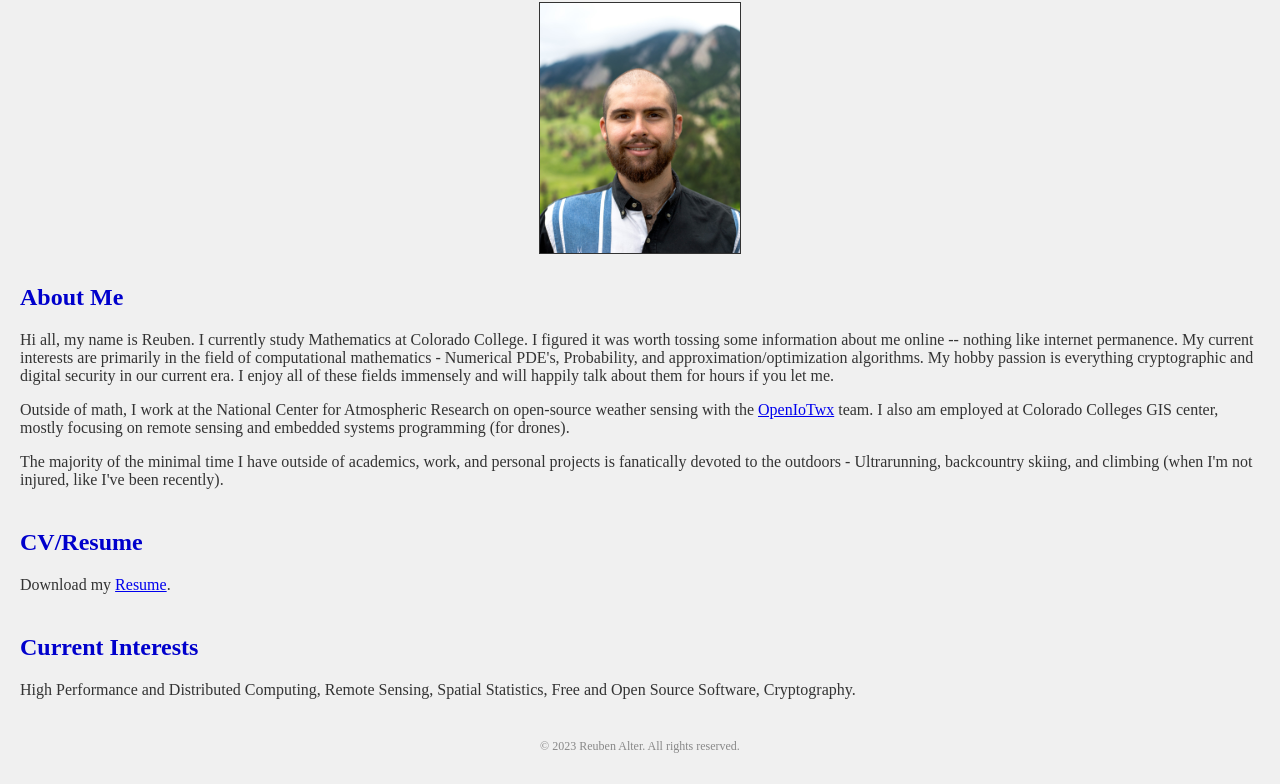
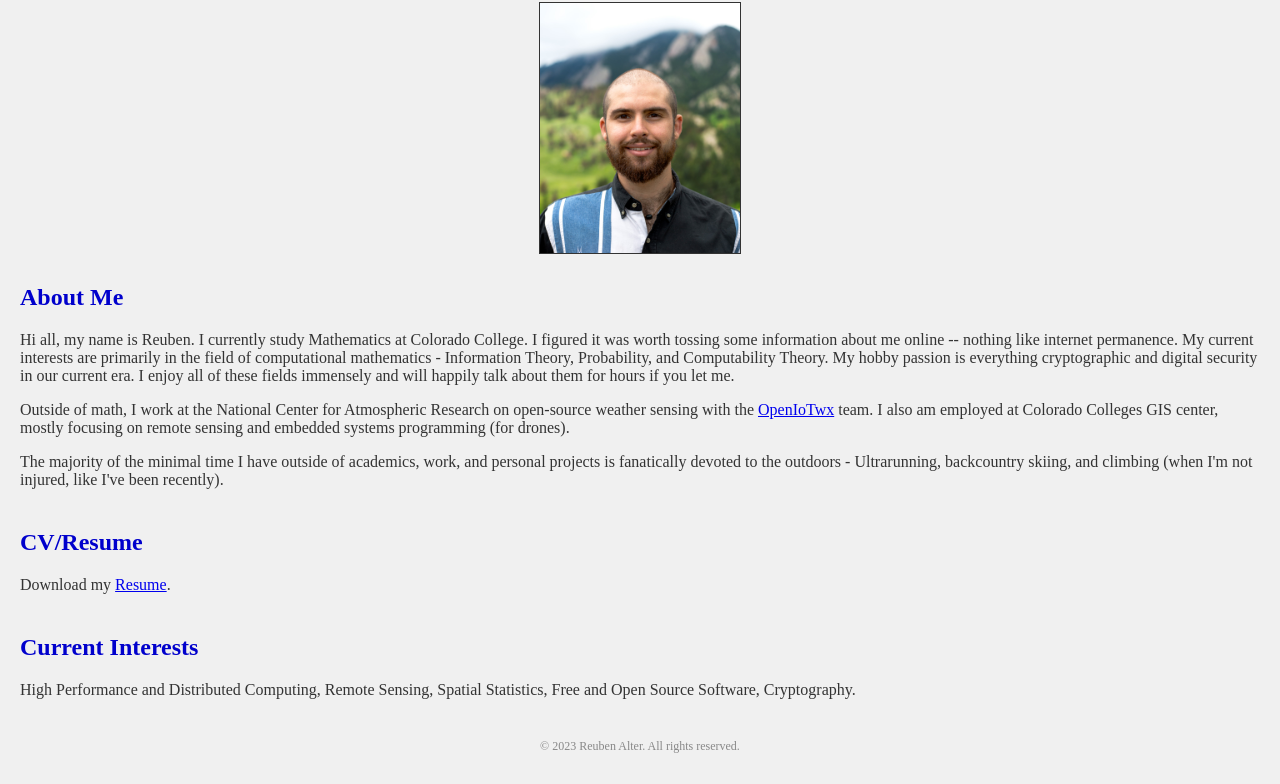
Before and after one commit to ralter/ralter.github.io, a plain HTML site: page index.html in a window 1280 px wide. Shown: the part 145-929 px from the top of the page. Drawn offline with Linux system fonts and the light colour scheme.

Commit message:
Update index.html

```diff
--- a/index.html
+++ b/index.html
@@ -64,7 +64,7 @@
     Hi all, my name is Reuben. I currently study Mathematics at Colorado College.
     I figured it was worth tossing some information about me online -- nothing like internet permanence.
     My current interests are primarily in the field of computational mathematics
-- Numerical PDE's, Probability, and approximation/optimization algorithms.
+- Information Theory, Probability, and Computability Theory.
 My hobby passion is everything cryptographic and digital security in our current era.
 I enjoy all of these fields immensely and will happily talk about them for hours if you let me.
     <p>
```
